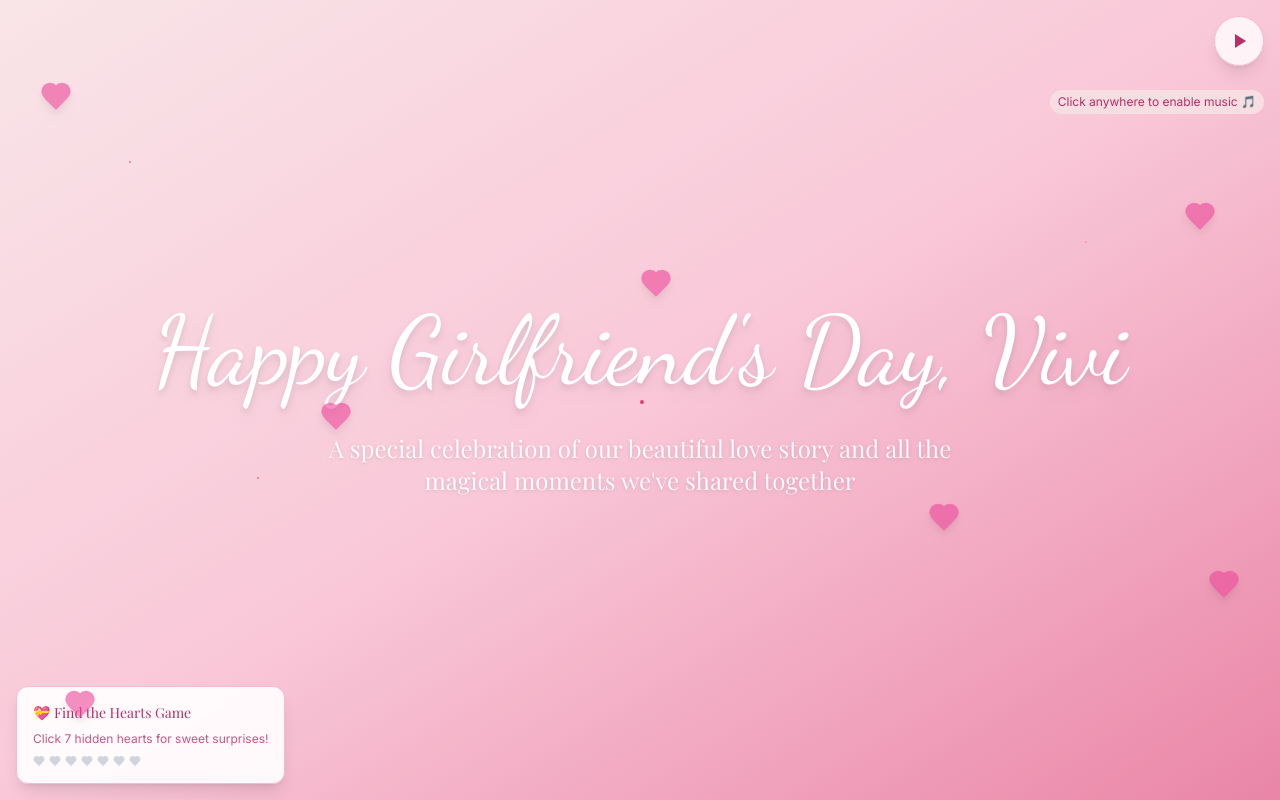
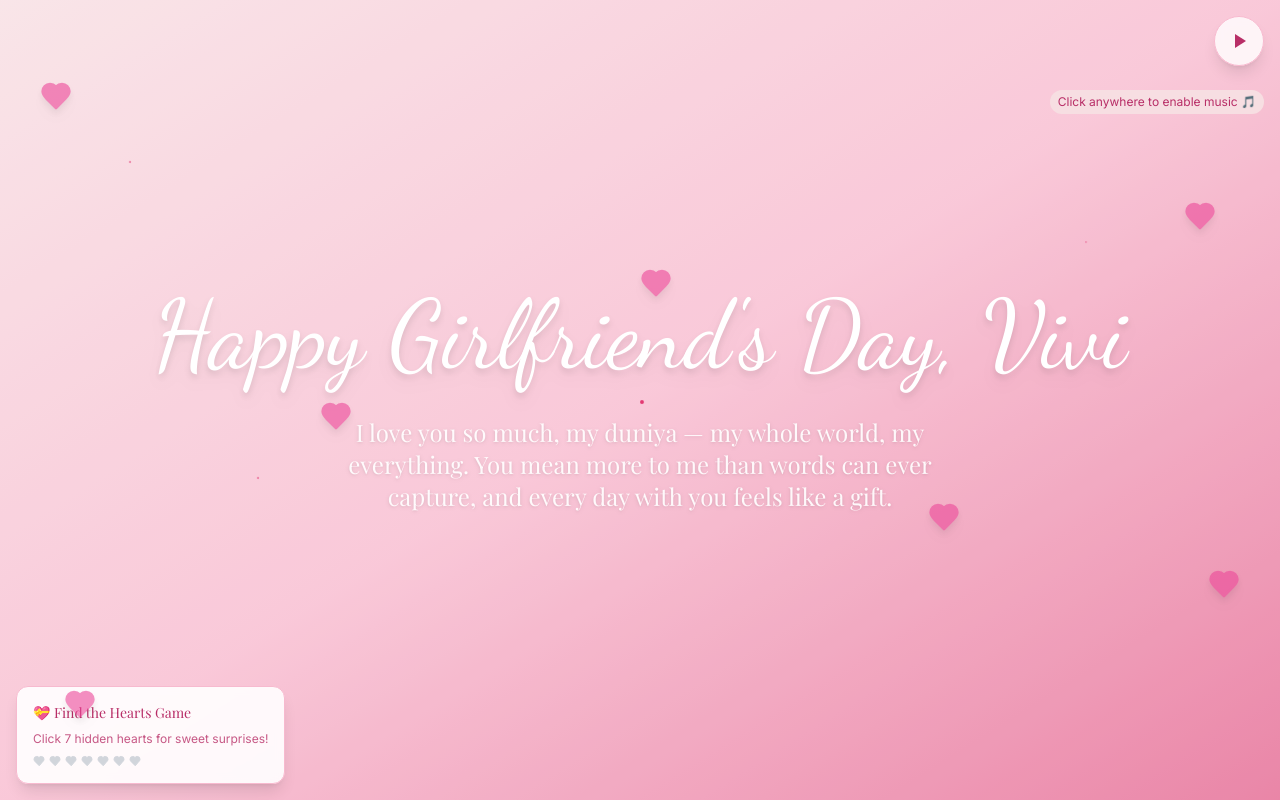
Before and after one commit to abhipad13/vivi-love-countdown, a React (Vite) app: page / in a window 1280 px wide. Shown: the top 800 px of the page. Built offline with nearby package versions, Linux system fonts and the light colour scheme.

Commit message:
Update secret message text
Update the secret message text to: "I love you so much, my duniya — my whole world, my everything. You mean more to me than words can ever capture, and every day with you feels like a gift."

```diff
--- a/src/pages/Index.tsx
+++ b/src/pages/Index.tsx
@@ -28,7 +28,7 @@ const Index = () => {
         <div className="relative z-10 text-center px-4">
           <h1 className={`font-romantic text-6xl md:text-8xl text-white mb-8 drop-shadow-lg ${showContent ? 'animate-fade-in-up' : 'opacity-0'}`}>Happy Girlfriend's Day, Vivi </h1>
           <p className={`font-elegant text-xl md:text-2xl text-white/90 max-w-2xl mx-auto leading-relaxed drop-shadow ${showContent ? 'animate-fade-in-up animate-delay-1' : 'opacity-0'}`}>
-            A special celebration of our beautiful love story and all the magical moments we've shared together
+            I love you so much, my duniya — my whole world, my everything. You mean more to me than words can ever capture, and every day with you feels like a gift.
           </p>
         </div>
 
```
